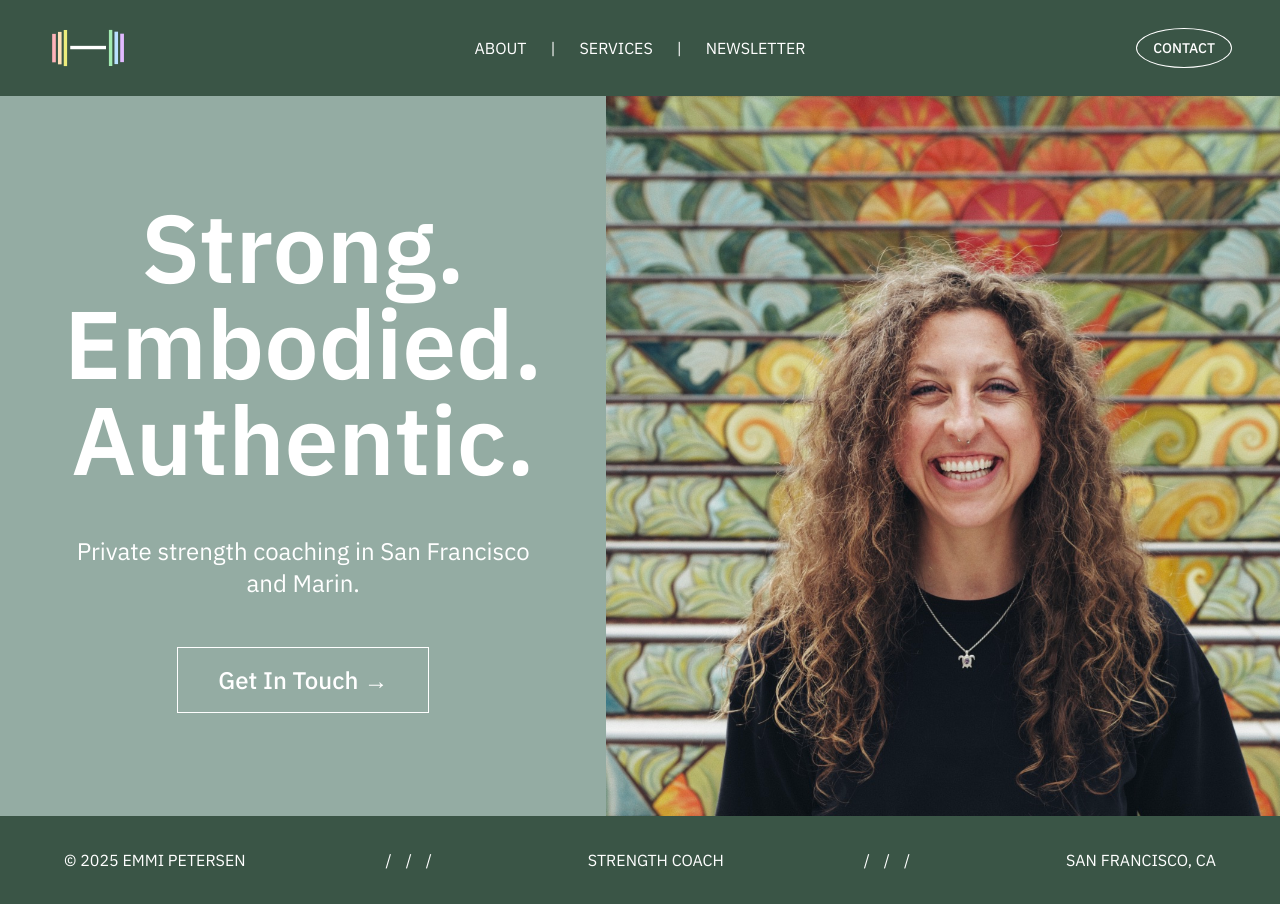
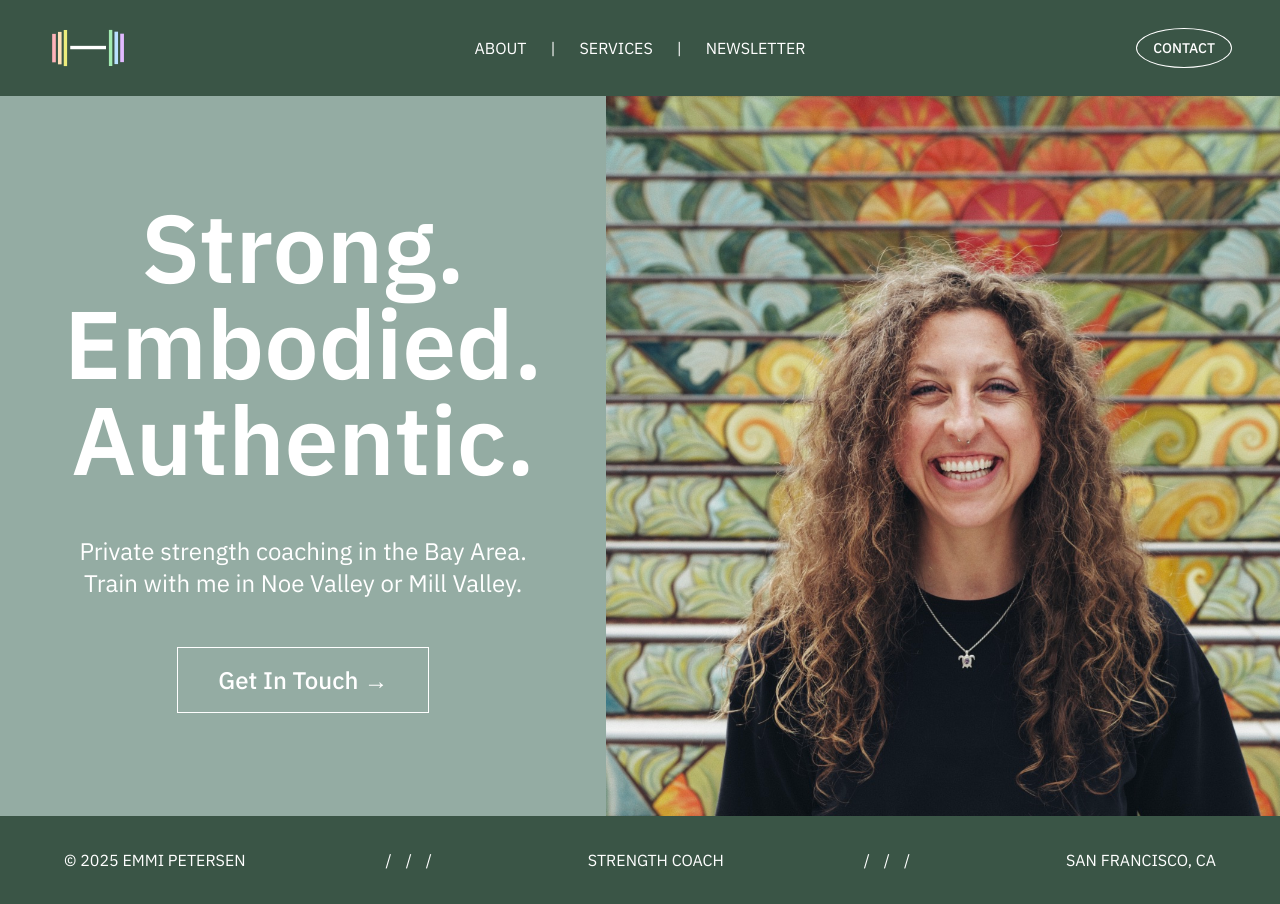
Before and after one commit to atiumcache/emmipetersen, a React (Vite) app: page / in a window 1280 px wide. Shown: the top 904 px of the page. Built offline with nearby package versions, Linux system fonts and the light colour scheme.

Commit message:
update copy for the SEO bots

```diff
--- a/src/pages/Home.tsx
+++ b/src/pages/Home.tsx
@@ -20,7 +20,8 @@ export function Home() {
             Strong. Embodied. Authentic.
           </div>
           <div className="font-sans text-center md:text-center text-2xl w-full md:text-2xl md:max-w-[40vw]">
-            Private strength coaching in San Francisco and Marin.
+            Private strength coaching in the Bay Area. <br />
+            Train with me in Noe Valley or Mill Valley.
           </div>
           <div className={`pb-8 md:pb-0`}>
             <Button
--- a/src/site-copy.yml
+++ b/src/site-copy.yml
@@ -24,11 +24,11 @@ home:
 about:
   heading: "Hi, I'm Emmi."
   description: "Your personal strength coach helping you achieve your fitness goals"
-  content: "I am a strength coach based in San Francisco and Marin who is always growing, reflecting, and working to examine my own relationship with movement. I’ve been immersed in fitness culture since 2014, questioning it since 2020, and formally training my own clients since 2023. "
-  content2: "I find joy in building strength, connecting with my body and community, and being playful with the way I move about this world."
+  content: "I am a strength coach based in the Bay Area who is always growing, reflecting, and working to examine my own relationship with movement. I train clients in Noe Valley and Mill Valley."
+  content2: "I’ve been immersed in fitness culture since 2014, questioning it since 2020, and formally training my own clients since 2023. I find joy in building strength, connecting with my body and community, and being playful with the way I move about this world."
   content3: "Through learning, listening, and adapting, I aim to create a space that feels safe, welcoming, and accessible to individuals in all bodies. "
   content4: "I work best with beginner to intermediate lifters looking to build lifelong strength in any body. I love challenging clients to try new things, explore their capabilities, and seek movement that they actually enjoy."
-  content5: "Whether you choose to work with me in San Francisco or Marin, I will invite you into a judgment-free space and meet you exactly where you are in your journey toward a stronger self."
+  content5: "Whether you choose to work with me in Noe Valley or Mill Valley, I will invite you into a judgment-free space and meet you exactly where you are in your journey toward a stronger self."
 # Services Page
 services:
   heading: "Coaching Services"
```
